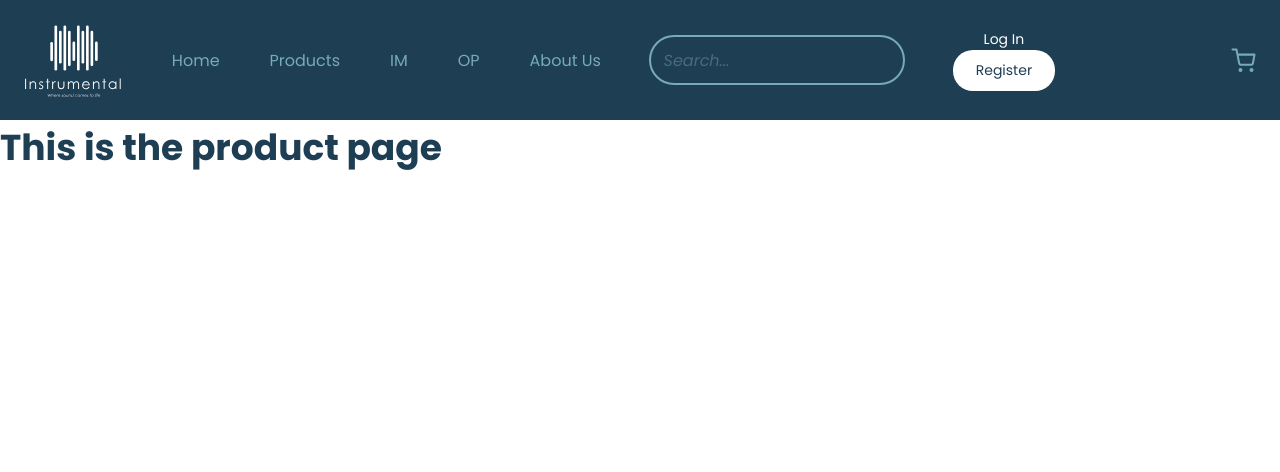
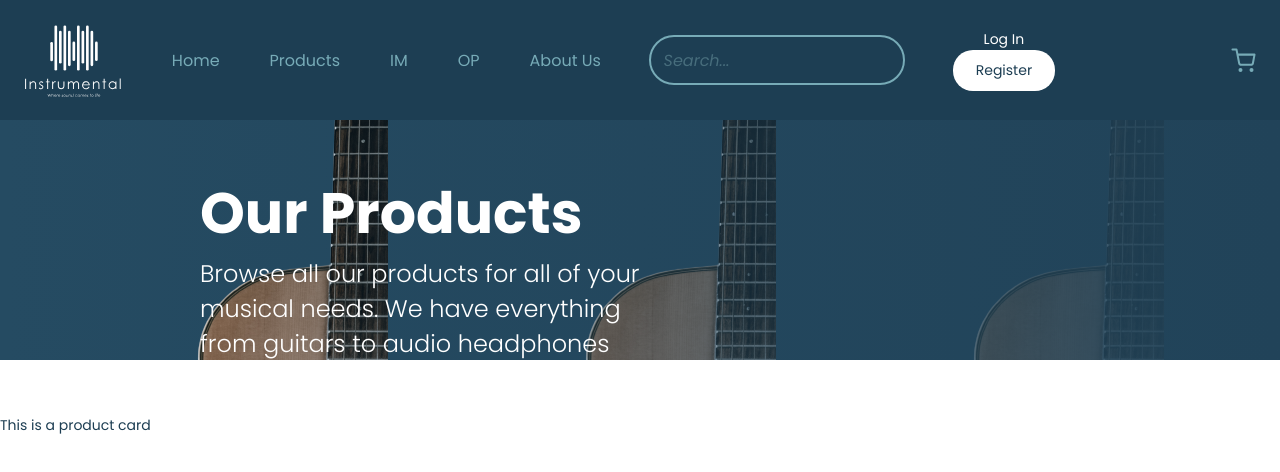
Before and after one commit to WiaanDuvenhage-200307/Instrumental, a React (Create React App) app in the folder client/: page /products in a window 1280 px wide. Shown: the top 472 px of the page. Built offline with nearby package versions, Linux system fonts and the light colour scheme.

Commit message:
Completed Product Page header

```diff
--- /dev/null
+++ b/client/src/Components/SubComponents/ProductCard/ProductCard.jsx
@@ -0,0 +1,10 @@
+import React from 'react';
+import style from './ProductCard.module.scss';
+
+export default function ProductCard() {
+  return (
+    <div className={style.container}>
+        <p>This is a product card</p>
+    </div>
+  )
+}
--- /dev/null
+++ b/client/src/Components/SubComponents/ProductCard/ProductCard.module.scss
@@ -0,0 +1,7 @@
+@import '../../../Assets/base.scss';
+
+.container{
+    p{
+        color: $blue;
+    }
+}
--- a/client/src/Pages/ProductPage.jsx
+++ b/client/src/Pages/ProductPage.jsx
@@ -1,6 +1,8 @@
 import React, {useEffect} from 'react';
+import ProductCard from '../Components/SubComponents/ProductCard/ProductCard';
 import Nav from '../Components/UI/Nav/Nav';
 import style from './ProductPage.module.scss';
+import headerImg from '../Assets/img/guitar.png';
 
 export default function ProductPage() {
 
@@ -11,7 +13,17 @@ export default function ProductPage() {
   return (
     <div className={style.container}>
         <Nav/>
+            <header>
+                <div className={style.overlay}>
+
+                    <div className={style.headerText}>
+                        <h2>Our Products</h2>
+                        <h4>Browse all our products for all of your musical needs. We have everything from guitars to audio headphones</h4>
+                    </div>
+                </div>
+            </header>
         <h3>This is the product page</h3>
+        <ProductCard/>
     </div>
   )
 }
--- a/client/src/Pages/ProductPage.module.scss
+++ b/client/src/Pages/ProductPage.module.scss
@@ -1,8 +1,42 @@
 @import '../Assets/base.scss';
 
 .container{
+    display: flex;
+    flex-flow: column;
+    width: 100%;
+    height: 100vh;
 
-    h3{
-        color: $blue;
+
+    header{
+
+        position: relative;
+        display: flex;
+        justify-content: space-between;
+        height: 30vh;
+        background-color: $blue2;
+        width: 100%;
+        z-index: -1;
+        background-image: url('../Assets/img/guitar.png');
+
+        .headerText{
+            padding: 50px 0px 0px 200px;
+            width: 50%;
+            h4{
+                font-weight: $font-weight-thin;
+            }
+
+        }
+
+
+        .overlay{
+            background-color: rgba($color: #000000, $alpha: 0.5);
+            position: absolute;
+            width: 100%;
+            z-index: 999;
+            height: 30vh;
+            background: rgb(29,62,83);
+            background: linear-gradient(90deg, rgba(29,62,83,0) 0%, rgba(33,67,89,1) 100%);
+            z-index: -1;
+        }
     }
 }
```
Also changed, not shown: client/src/Assets/img/guitar.png (added).
